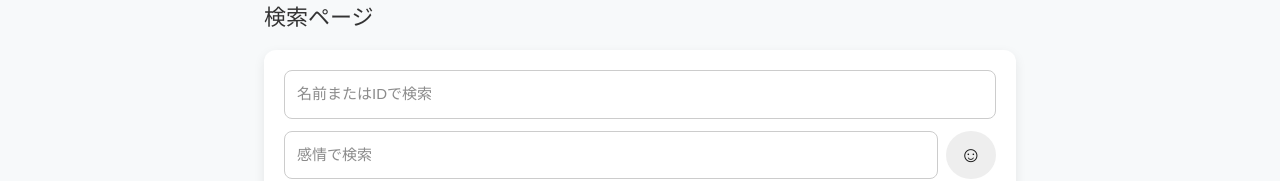
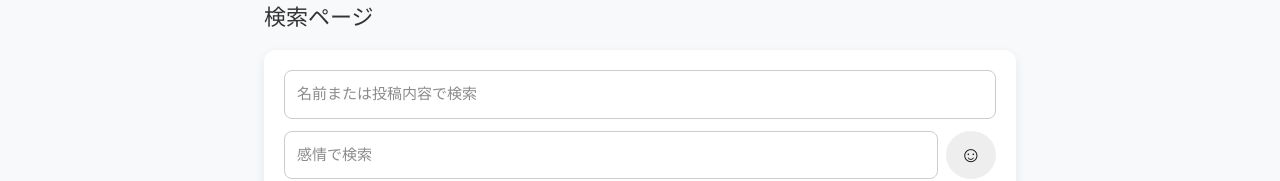
Before and after one commit to roxymigurdia78/emozy, a Next.js app: page /search in a window 1280 px wide. Shown: the part 123-304 px from the top of the page. Built offline with nearby package versions, Linux system fonts and the light colour scheme.

Commit message:
fix: 検索内容について修正

```diff
--- a/src/app/search/page.tsx
+++ b/src/app/search/page.tsx
@@ -53,19 +53,17 @@ export default function SearchPage() {
     (word) => word.startsWith(emotionQuery) && emotionQuery !== ""
   );
 
-  /**
-   * APIから受け取った投稿データをPost型に変換する共通関数
-   */
+  // APIから受け取った投稿データをPost型に変換する共通関数
   const formatPost = (p: any, userName?: string): Post => {
     const reaction_ids = p.num_reactions
       ? Object.keys(p.num_reactions).map(id => Number(id))
       : [];
     const reaction_counts = p.num_reactions
-      ? Object.values(p.num_reactions)
+      ? Object.values(p.num_reactions) as number[]
       : [];
     return {
       id: p.id,
-      user: userName || p.name, // 引数でuserNameが渡されればそれを使う
+      user: userName || p.name,
       userIconUrl: "/images/mitei.png",
       content: p.content,
       imageUrl: p.image_url,
@@ -75,9 +73,7 @@ export default function SearchPage() {
     };
   };
 
-  /**
-   * 検索APIを呼び出す共通関数
-   */
+  // 検索APIを呼び出す共通関数
   const executeSearch = async () => {
     if (!currentUserId) {
       alert("ユーザー情報が取得できません。");
@@ -99,9 +95,7 @@ export default function SearchPage() {
     return res.json();
   };
 
-  /**
-   * 検索ボタンが押された時の処理
-   */
+  // 検索ボタンが押された時の処理
   const handleSearch = async () => {
     try {
       const data = await executeSearch();
@@ -120,13 +114,11 @@ export default function SearchPage() {
       setHasMore(uniquePosts.length > 10);
       setPage(1); // 新しい検索なのでページ番号を1にリセット
     } catch (e) {
-      console.error("❌ 検索失敗:", e);
+      console.error("検索失敗:", e);
     }
   };
 
-  /**
-   * 「もっと見る」が押された時の処理
-   */
+  // 「もっと見る」が押された時の処理
   const handleLoadMore = async () => {
     try {
       const pageSize = 10;
@@ -149,14 +141,12 @@ export default function SearchPage() {
       setPage(nextPage);
       setHasMore(nextResults.length < uniquePosts.length);
     } catch (e) {
-      console.error("❌ もっと読む処理に失敗:", e);
+      console.error("もっと読む処理に失敗:", e);
     }
   };
 
-  // return (...) 以降のJSX部分は変更ありません
   return (
     <div style={{ background: "#f7f9fa", minHeight: "100vh" }}>
-      {/* (header, main, footer のJSXは変更なし) */}
       <header
         style={{
           backgroundColor: "#7ADAD5",
@@ -194,7 +184,7 @@ export default function SearchPage() {
             type="text"
             value={nameOrId}
             onChange={(e) => setNameOrId(e.target.value)}
-            placeholder="名前またはIDで検索"
+            placeholder="名前または投稿内容で検索"
             style={{
               border: "1px solid #ccc",
               padding: "12px",
```
